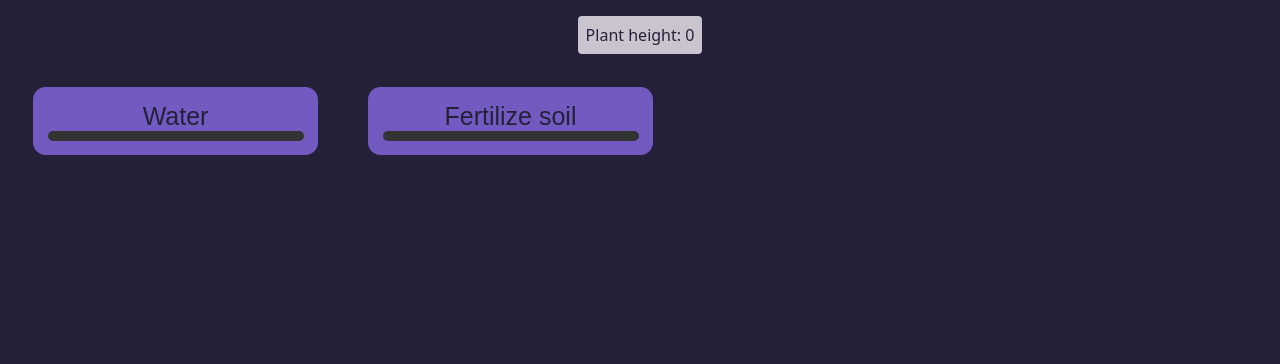
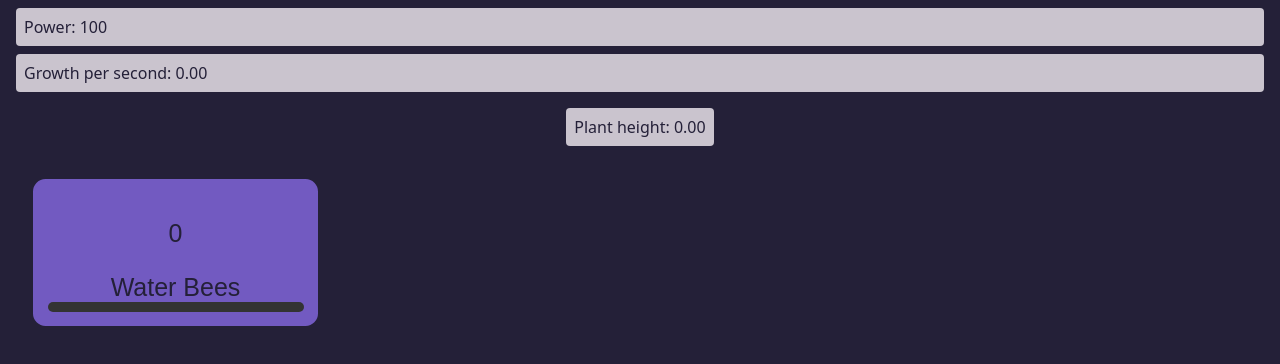
Before and after one commit to holdena12/revenge_of_the_plants, a Svelte app: page / in a window 1280 px wide. Shown: the top 364 px of the page. Built offline with nearby package versions, Linux system fonts and the light colour scheme.

Commit message:
Added to game loop

```diff
--- a/src/App.svelte
+++ b/src/App.svelte
@@ -1,24 +1,26 @@
 <script>
-  let plantHeight = 0
-  function hide(elementId){
-    let element = document.getElementById(elementId)
-    if (element.classList.contains("hidden")){
-      return
-    }
-    else{
-      element.classList.add("hidden")
+  let plantHeight = 0;
+  let power = 100;
+  let growthPerSecond = 0;
+  let leaves = 0
+  let soldLeaves = 0
+  function hide(elementId) {
+
+  console.log("Element:", document.getElementById(elementId)); // Log the element
+  if (document.getElementById(elementId.toString()).classList.contains("hidden")) {
+    return;
+  } else {
+    document.getElementById(elementId.toString()).classList.add("hidden");
   }
 }
-  function unHide(elementId){
-    let element = document.getElementById(elementId)
-    if (element.classList.contains("hidden")){
-      element.classList.remove("hidden")
 
-    }
-    else{
-      return
+  function unHide(elementId) {
+
+  if (document.getElementById(elementId.toString()) !== null && document.getElementById(elementId).classList.contains("hidden")) {
+    document.getElementById(elementId.toString()).classList.remove("hidden");
   }
 }
+
 
   class Task {
     name = "";
@@ -26,21 +28,33 @@
     progress = 0;
     selected = false;
     id = "";
-    completeions = 0;
+    turns = 0;
 
-
-    constructor(id, name, amountToGoUp,plantHeightIncrement,unlockHeight) {
+    constructor(
+      id,
+      name,
+      amountToGoUp,
+      plantHeightIncrement,
+      unlockHeight,
+      buttonId,
+      completeions,
+      cost,
+      gps
+    ) {
+      this.cost = cost
       this.name = name;
       this.amountToGoUp = amountToGoUp;
       this.id = id;
-      this.plantHeightIncrement = plantHeightIncrement
-      this.unlockHeight = unlockHeight
+      this.plantHeightIncrement = plantHeightIncrement;
+      this.unlockHeight = unlockHeight;
+      this.buttonId = buttonId;
+      this.completeions = completeions
+      this.gps = gps
     }
 
     isSelected() {
       return this.selected;
     }
-
 
     setSelected() {
       this.selected = true;
@@ -62,19 +76,29 @@
       return this.progress;
     }
 
+
     incrementProgress() {
+
+      if(this.progress == 1 ){
+        power -= this.cost
+      }
+
+
       if (this.selected == false) {
         this.amountToGoUp = 0;
       } else {
         this.progress += this.amountToGoUp;
-        this.progress = this.progress
+        this.progress = this.progress;
+
+
         // Reset progress and change style instantly after reaching 100%
         if (this.progress >= 100) {
           this.progress = 0;
-          this.completeions ++;
-          plantHeight += this.plantHeightIncrement;
+          this.completeions++;
+          this.completeions = this.completeions
 
-          console.log(this.completeions)
+
+          console.log(this.completeions);
         }
         const progressButton = document.getElementById(this.id);
         let progressString = this.progress.toString() + "%";
@@ -83,25 +107,57 @@
     }
   }
 
+
   let tasks = [];
-  tasks.push(new Task("1", "Water", 0.5, 1,0));
-  tasks.push(new Task("2", "Fertilize soil", 0.25,3,5));
+  tasks.push(new Task("1", "Water Bees", 0.5, 1, 0,"a",0,5,0.2));
+ setInterval(function(){
+  tasks.forEach((task) => {
+plantHeight += task.gps/4 * task.completeions
+growthPerSecond = findGrowthPerSecond()
+growthPerSecond = growthPerSecond
+  })
+ },250)
+ function findGrowthPerSecond() {
+  growthPerSecond = 0
+  tasks.forEach((task) => {
 
+    growthPerSecond += task.gps * task.completeions
+  })
+  return growthPerSecond
 
+ }
 
+function findLeaves(){
+  leaves = plantHeight/4
 
+}
+function sellLeaves(){
+  power += soldLeaves *2
+
+}
   setInterval(function () {
+    if(power <= 0){
+      return
+    }
     if (tasks.length > 0) {
       tasks.forEach((task) => {
+        task.completeions = task.completeions
+        tasks = tasks
+
         // if task is unlocked/display
         //if (task is not displayed && task.getUnlockHeight == plantHeight) {
         // do stuff
         //}
+        if(tasks.length <= 1){
+          if(plantHeight>= 5){
+            tasks.push(new Task("2", "Soil Fertilizing Bees", 0.25, 3, 5,"b",0,10,0.5));
+            tasks = tasks
 
 
-        if(task.unlockHeight > plantHeight){
-          hide(task.id)
-        }
+          }}
+
+
+
 
 
         if (task.isSelected()) {
@@ -111,20 +167,26 @@
     }
   }, 10);
 </script>
+<p class="text"> Power: {power}</p>
+<p class="text">Growth per second: {growthPerSecond.toFixed(2)}</p>
 <div class="center">
-<p class="text">Plant height: {plantHeight}</p></div>
+  <p class="text">Plant height: {plantHeight.toFixed(2)}</p>
+</div>
+
 {#each tasks as task}
   <button
     class="button"
     on:click={function () {
       task.flipSelected();
+
     }}
   >
+<p >{task.completeions}</p>
     {task.name}
     <div class="outer">
       <div
         class="inside"
-        id="{task.id}"
+        id={task.id}
         style="width: {task.getProgress()}%"
       ></div>
     </div>
--- a/src/styles.css
+++ b/src/styles.css
@@ -53,3 +53,6 @@
 .hidden{
   display: none;
 }
+.number{
+  padding: -1em;
+}
```
Lines whose indentation alone changed are shown as unchanged.
